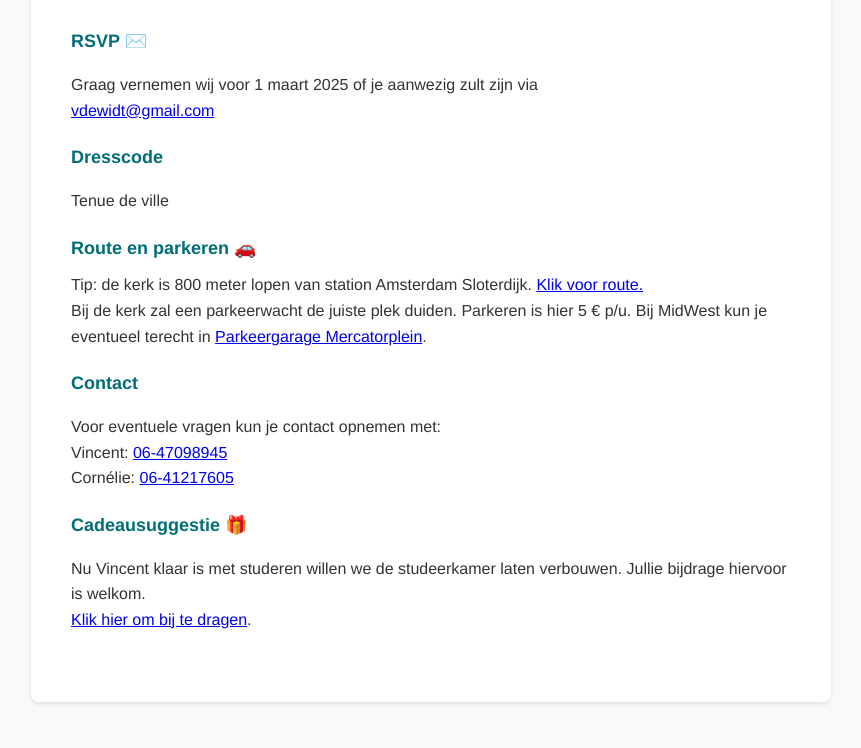
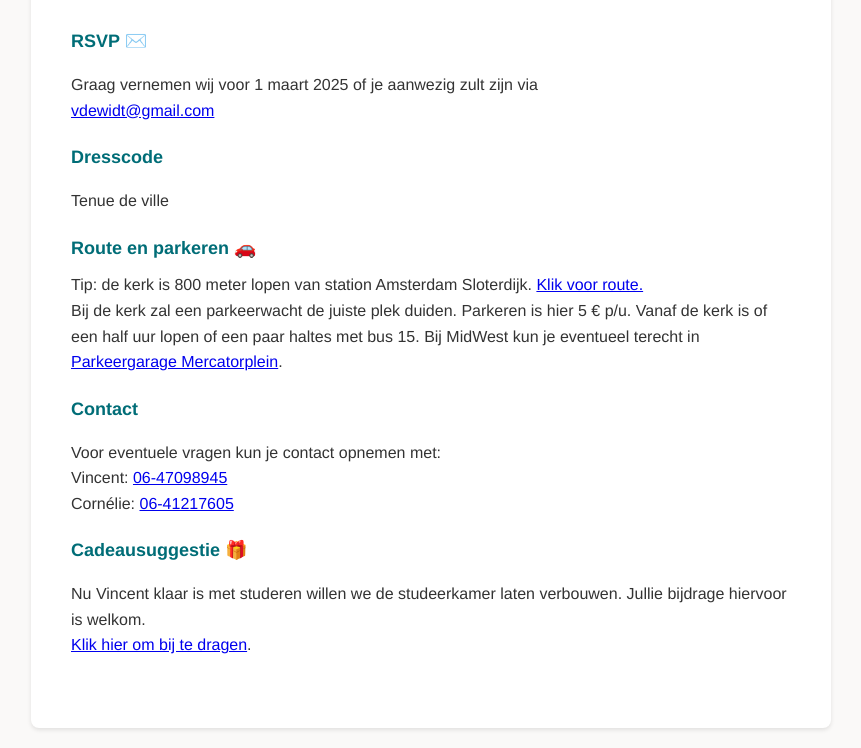
Before and after one commit to vdewidt/huwelijk, a plain HTML site: page docs/index.html in a window 1280 px wide. Shown: the part 985-1733 px from the top of the page, without its empty margins (209-1070 px from the left). Before the commit the page ends 1707 px from the top, so only its background shows below. Drawn offline with Linux system fonts and the light colour scheme.

Commit message:
Update index.html

```diff
--- a/docs/index.html
+++ b/docs/index.html
@@ -139,7 +139,9 @@
                 <h3>Route en parkeren 🚗</h3>
                 <div class="compact-text">
                     Tip: de kerk is 800 meter lopen van station Amsterdam Sloterdijk. <a href="https://maps.app.goo.gl/BQJdoVoorJeawBm87" target="_blank">Klik voor route.</a><br>
-                    Bij de kerk zal een parkeerwacht de juiste plek duiden. Parkeren is hier 5 € p/u. Bij MidWest kun je eventueel terecht in <a href="https://www.amsterdam.nl/parkeren/gemeentelijke-parkeergarages/overzicht/mercatorplein/" target="_blank">Parkeergarage Mercatorplein</a>.
+                    Bij de kerk zal een parkeerwacht de juiste plek duiden. Parkeren is hier 5 € p/u.
+                    Vanaf de kerk is of een half uur lopen of een paar haltes met bus 15.
+                    Bij MidWest kun je eventueel terecht in <a href="https://www.amsterdam.nl/parkeren/gemeentelijke-parkeergarages/overzicht/mercatorplein/" target="_blank">Parkeergarage Mercatorplein</a>.
                 </div>
             </div>
 
```
